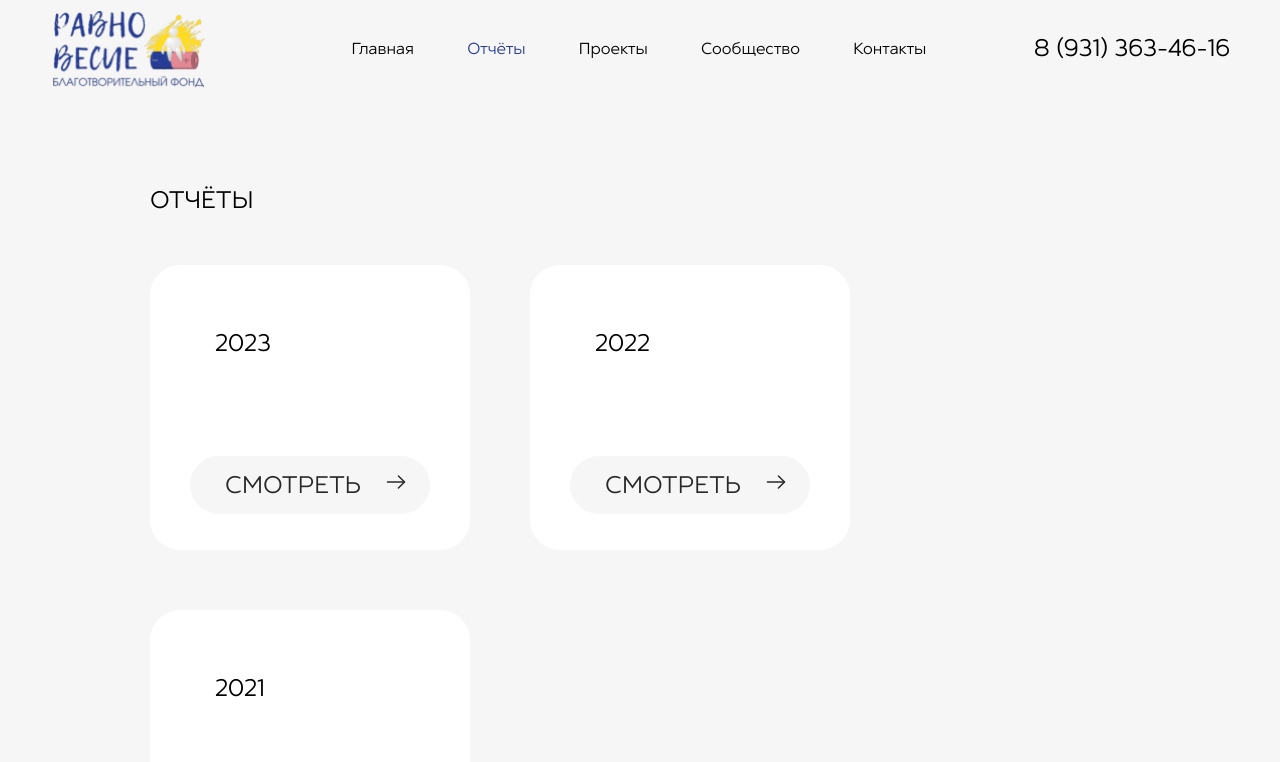
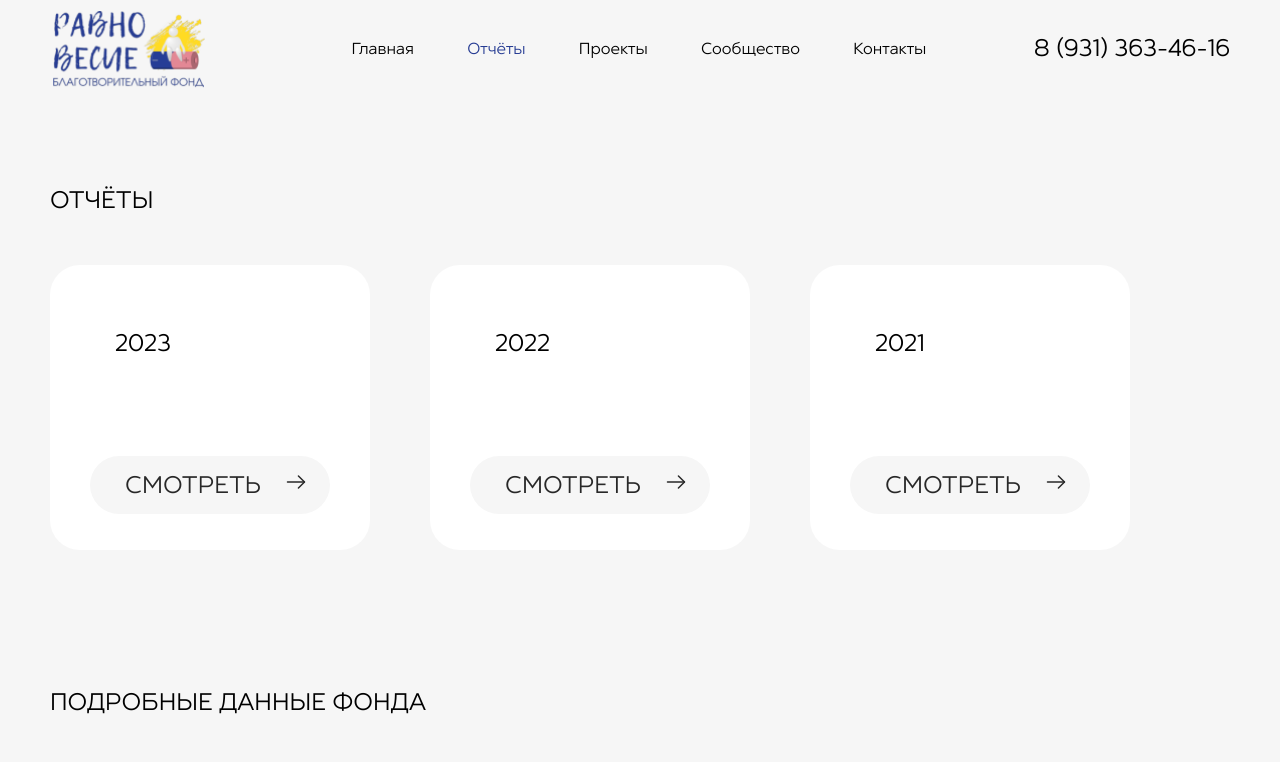
Before and after one commit to thirdmadman/fond-ravnovesie.ru_2023, a Next.js app: page /reports in a window 1280 px wide. Shown: the top 762 px of the page. Built offline with nearby package versions, Linux system fonts and the light colour scheme.

Commit message:
fix: correct section common style

```diff
--- a/src/components/reports/SectionReports.tsx
+++ b/src/components/reports/SectionReports.tsx
@@ -4,13 +4,13 @@ import { ReportCard } from './ReportCard';
 
 export function SectionReports() {
   return (
-    <div className="section-reports">
+    <section className="section-reports">
       <h1>Отчёты</h1>
       <div className="section-reports__list">
         {fondReports.data.map((el) => (
           <ReportCard {...el} key={el.year} />
         ))}
       </div>
-    </div>
+    </section>
   );
 }
--- a/src/styles/contacts/sectionContacts.scss
+++ b/src/styles/contacts/sectionContacts.scss
@@ -2,7 +2,7 @@
 
 .section-contacts {
   padding: 40px;
-  padding-top: 230px;
+  padding-top: 130px;
   padding-bottom: 53px;
   min-height: 815px;
   display: flex;
--- a/src/styles/globals.scss
+++ b/src/styles/globals.scss
@@ -29,10 +29,15 @@ body {
 }
 
 .container {
+  margin: auto;
+  padding-top: 100px;
   width: 100%;
   max-width: 1920px;
-  margin: auto;
   position: relative;
+
+  @media screen and (max-width: $layout-breakpoint-mobile-l) {
+    padding-top: 92px;
+  }
 
   & > section {
     padding-left: 150px;
--- a/src/styles/reports/sectionReports.scss
+++ b/src/styles/reports/sectionReports.scss
@@ -1,9 +1,7 @@
 @import "../constants.scss";
 
 .section-reports {
-  padding-top: 150px;
-  padding-left: 150px;
-  padding-right: 150px;
+  padding-top: 50px;
   margin-bottom: 140px;
 
   h1 {
--- a/src/styles/shared/header.scss
+++ b/src/styles/shared/header.scss
@@ -39,7 +39,7 @@
 
     @media screen and (max-width: $layout-breakpoint-mobile-xl) {
       padding: 0 20px;
-      height: 98px;
+      height: 92px;
     }
   }
 
```
Also changed, not shown: src/styles/home/sectionMission.scss (+5 -5 lines).
